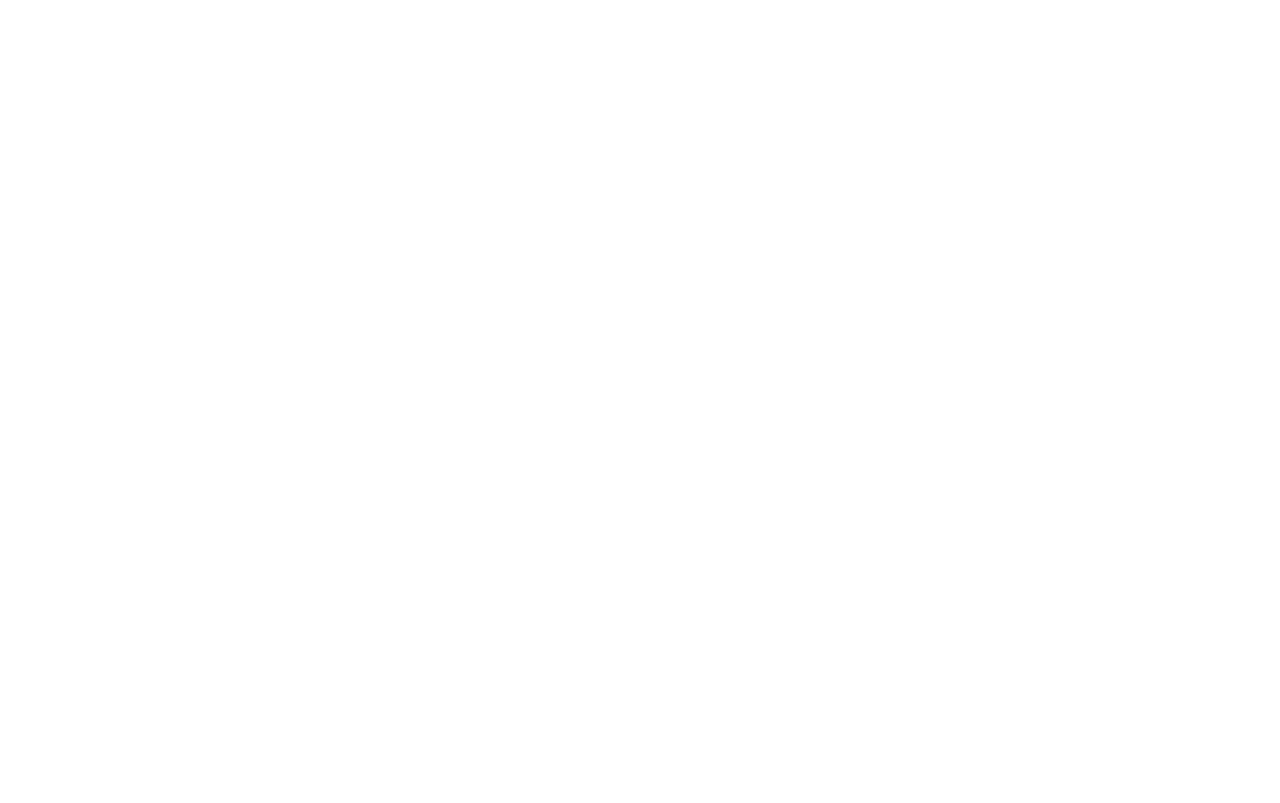
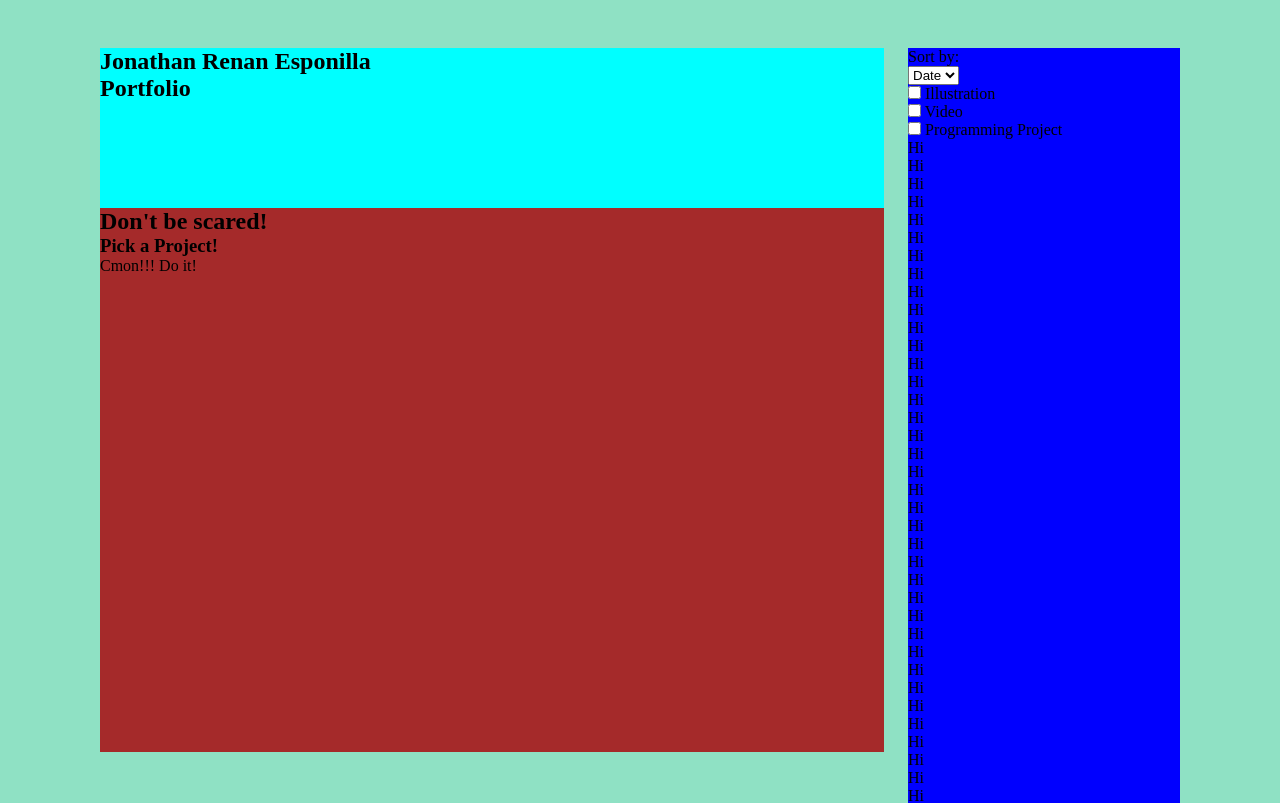
Before and after one commit to StarshineC/StarshineC.github.io, a plain HTML site: page portfolio.html in a window 1280 px wide. Shown: the top 803 px of the page. Drawn offline with Linux system fonts and the light colour scheme.

Commit message:
Created the Portfolio Page's Contents

```diff
--- a/portfolio.html
+++ b/portfolio.html
@@ -0,0 +1,92 @@
+<!DOCTYPE html>
+<html>
+
+
+
+<head>
+    <title>Jonathan Renan Esponilla - Portfolio Site</title>
+
+    <meta name='viewport' content='width=device-width, initial-scale=1'>
+    <link rel="icon" type="image/x-icon" href="favicon.png">
+
+    <link rel="stylesheet" href="scripts/css/styles.css">
+    <link rel="stylesheet" href="scripts/css/portfolio.css">
+</head>
+
+
+
+<body>
+
+
+
+
+
+<!-- I need an anchor navbar -->
+
+<main>
+    <!-- Left Section -->
+    <article id="portfolioView">
+        <header>
+            <h1>Jonathan Renan Esponilla</h1>
+            <h2>Portfolio</h2>
+        </header>
+        <section id="viewerDesktop">
+            <h2>Don't be scared!</h2>
+            <h1>Pick a Project!</h1>
+            <p>Cmon!!! Do it!</p>
+        </section>
+    </article>
+
+
+    <!-- Right Section -->
+    <article id="portfolioFull">
+        <!-- Sort and Filter Buttons -->
+        <section id="portfolioToggles">
+            <div>
+                <p>Sort by: </p>
+                <select>
+                    <option value="date">Date</option>
+                    <option value="title">Title</option>
+                </select>
+            </div>
+            <div>
+                <div>
+                    <input type="checkbox">
+                    <label>Illustration</label>
+                </div>
+                <div>
+                    <input type="checkbox">
+                    <label>Video</label>
+                </div>
+                <div>
+                    <input type="checkbox">
+                    <label>Programming Project</label>
+                </div>
+            </div>
+        </section>
+        <!-- Portfolio List -->
+        <section id="portfolioList">
+            <p>Hi<br>Hi<br>Hi<br>Hi<br>Hi<br>Hi<br>Hi<br>Hi<br>Hi<br>Hi<br>Hi<br>Hi<br>Hi<br>Hi<br>Hi<br>Hi<br>Hi<br>Hi<br>Hi<br>Hi<br>Hi<br>Hi<br>Hi<br>Hi<br>Hi<br>Hi<br>Hi<br>Hi<br>Hi<br>Hi<br>Hi<br>Hi<br>Hi<br>Hi<br>Hi<br>Hi<br>Hi<br>Hi<br>Hi<br>Hi<br>Hi<br>Hi<br>Hi<br>Hi<br>Hi<br>Hi<br>Hi<br>Hi<br>Hi<br>Hi<br>Hi<br>Hi<br>Hi<br>Hi<br>Hi<br>Hi<br>Hi<br>Hi<br>Hi<br>Hi<br>Hi<br>Hi<br>Hi<br>Hi<br>Hi<br>Hi<br>Hi<br>Hi<br>Hi<br>Hi<br>Hi<br>Hi<br>Hi<br>Hi<br>Hi<br>Hi<br>Hi<br>Hi<br>Hi<br>Hi<br>Hi<br>Hi<br>Hi<br>Hi<br>Hi<br>Hi<br>Hi<br>Hi<br>Hi<br>Hi<br>Hi<br>Hi<br>Hi<br>Hi<br>Hi<br>Hi<br>Hi<br>Hi<br>Hi<br>Hi<br>Hi<br>Hi<br>Hi<br>Hi<br>Hi<br>Hi<br>Hi<br>Hi<br>Hi<br>Hi<br>Hi<br>Hi<br>Hi<br>Hi<br>Hi<br>Hi<br>Hi<br>Hi<br>Hi<br>Hi<br>Hi<br>Hi<br>Hi<br>Hi<br>Hi<br>Hi<br>Hi<br>Hi<br>Hi<br>Hi<br>Hi<br>Hi<br>Hi<br>Hi<br>Hi<br>Hi<br>Hi<br>Hi<br>Hi<br>Hi<br>Hi<br>Hi<br>Hi<br>Hi<br>Hi<br>Hi<br>Hi<br>Hi<br>Hi<br>Hi<br>Hi<br>Hi<br>Hi</p>
+        </section>
+    </article>
+</main>
+
+<!-- Full view for images -->
+<article id="fullView">
+</article>
+
+
+
+
+<!-- Footer -->
+<footer>
+    <p>Copyright © 2024 Jonathan Renan Esponilla. All rights reserved.</p>
+</footer>
+
+
+
+
+
+</body>
+
+</html>
--- /dev/null
+++ b/scripts/css/portfolio.css
@@ -0,0 +1,68 @@
+
+/* The container for everything except the footer */
+main {
+    width: var(--content-width);
+    margin-inline: auto;
+    display: grid;
+    grid-template-columns: auto 17rem;
+    gap: 1.5rem;
+    padding-top: 3rem;
+}
+@media screen and (max-width: 750px) {
+    main {
+        grid-template-columns: auto;
+        grid-template-rows: auto auto;
+        padding-top: 0;
+    }
+}
+
+
+
+
+
+/* Main Left Side Container */
+#portfolioView {
+    position: sticky;
+    top: 3rem;
+    height: calc(100vh - 6rem);
+    background-color: aqua;
+    display: grid;
+    grid-template-rows: 10rem auto;
+}
+@media screen and (max-width: 750px) {
+    #portfolioView {
+        position: relative;
+        display: block;
+        height: fit-content;
+    }
+}
+
+/* Viewer (Desktop Size Only) */
+#viewerDesktop {
+    background-color: brown;
+}
+@media screen and (max-width: 750px) {
+    #viewerDesktop {
+        display: none;
+    }
+}
+
+
+
+
+
+/* Full Right Side */
+#portfolioFull {
+    background-color: blue;
+}
+@media screen and (max-width: 750px) {
+}
+
+
+
+
+
+/* Fullscreen Image Viewer */
+#fullView {
+    display: none;
+}
--- a/scripts/css/styles.css
+++ b/scripts/css/styles.css
@@ -15,7 +15,7 @@ title {
     --theme-light-2: #ffffff;
 
     --vertical-margin: 3rem;
-    --content-width: min(1080px, 90%);
+    --content-width: min(1080px, 85%);
 }
 
 body {
```
